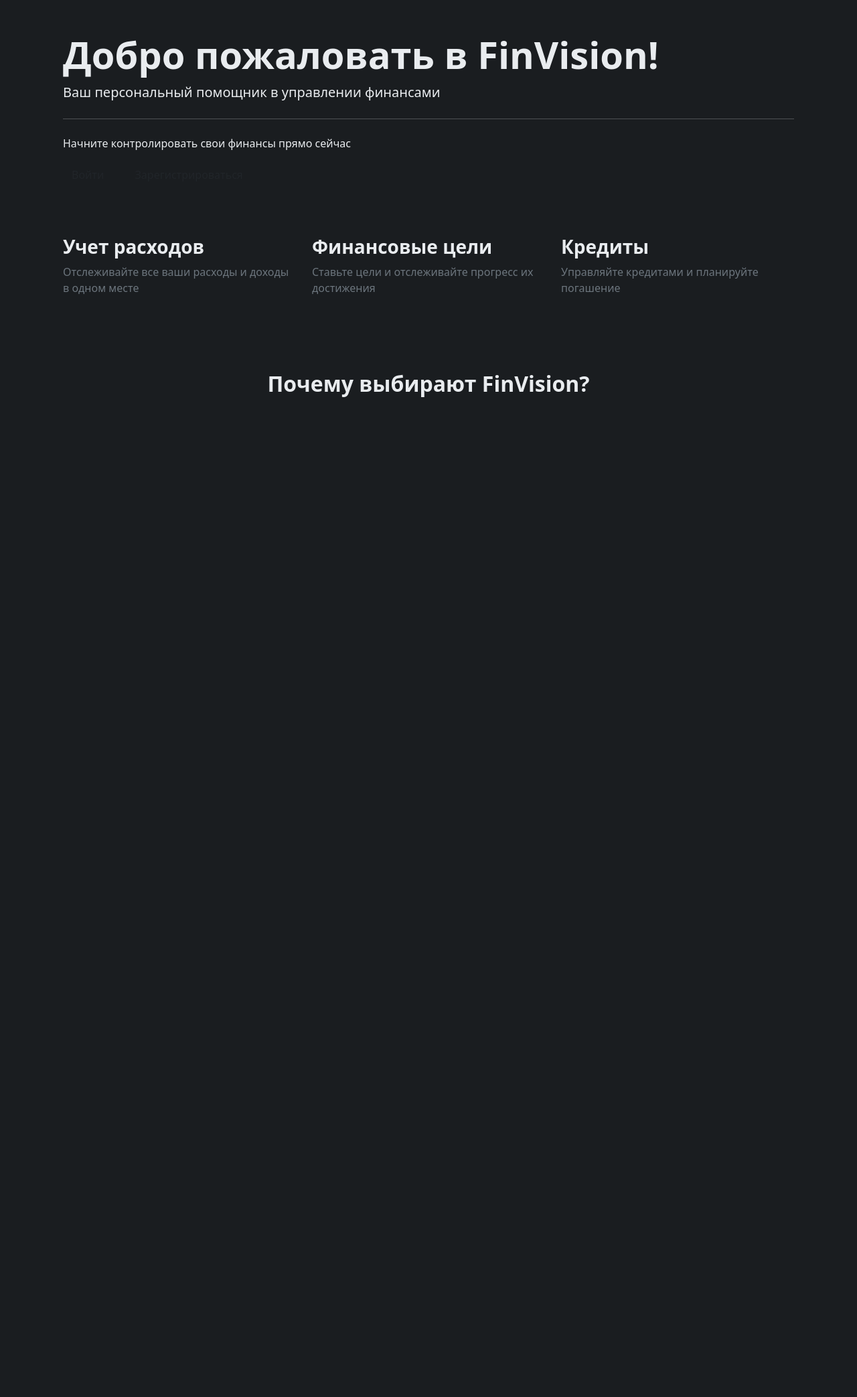
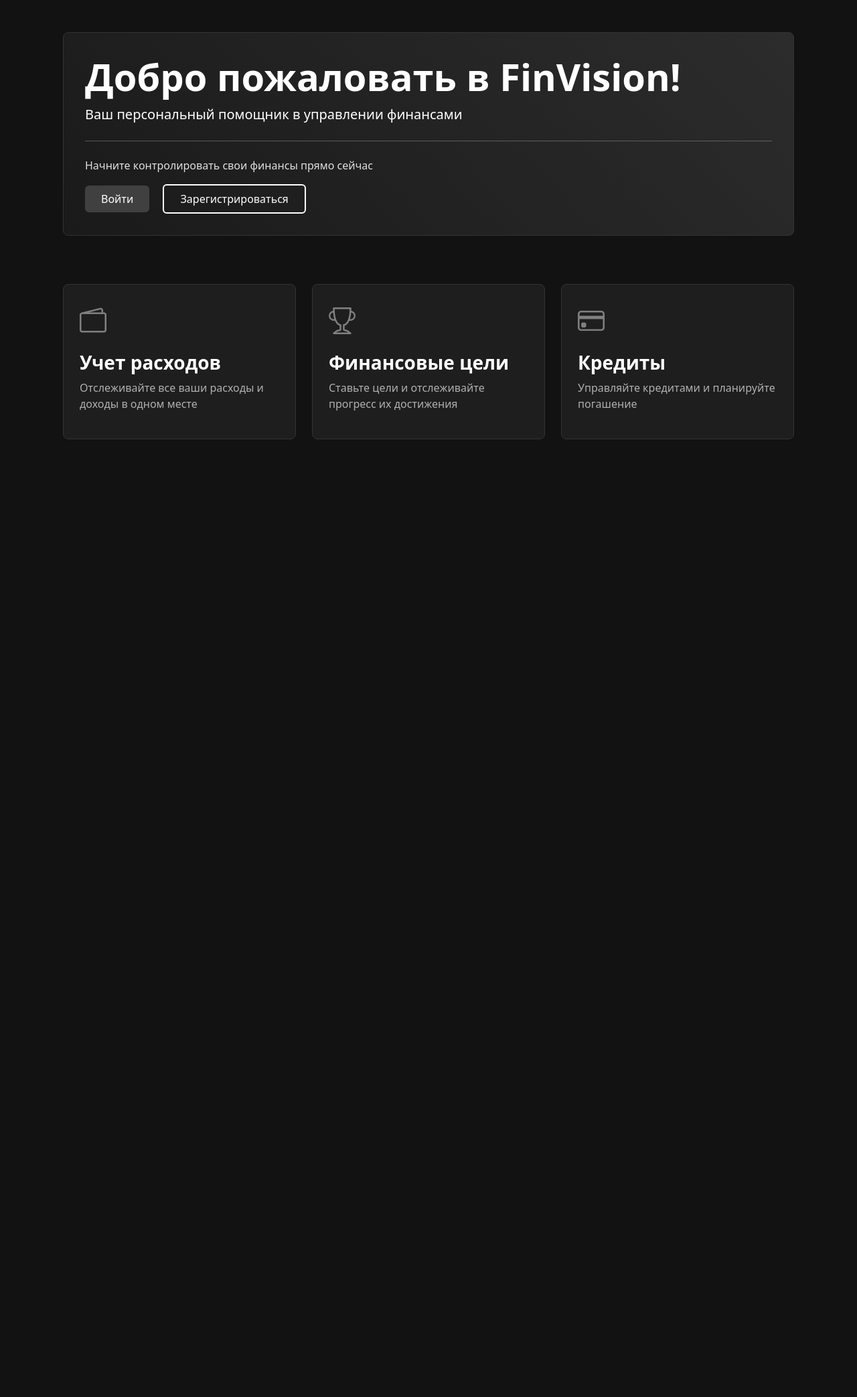
Before and after one commit to OptonGroup/FIC_hackathon, a Django app: page / in a window 1280 px wide. Shown: the part 56-2142 px from the top of the page at 67% size. Before the commit the page ends 649 px from the top, so only its background shows below. Run offline with Django 5.2, Linux system fonts and the light colour scheme; some libraries are stand-ins or nearby versions.

Commit message:
pritty main

```diff
--- a/templates/main.html
+++ b/templates/main.html
@@ -2,46 +2,60 @@
 
 {% block title %}FinVision - Главная{% endblock %}
 
-{% block extra_head %}
+{% block head %}
+{% endblock %}
+
+{% block content %}
 <link rel="stylesheet" href="https://cdn.jsdelivr.net/npm/bootstrap-icons@1.11.3/font/bootstrap-icons.min.css">
 <style>
     body {
-        background: #121212 !important;
-        color: #ffffff !important;
+        background: #121212;
+        color: #ffffff;
     }
 
     .container {
-        color: #ffffff !important;
+        color: #ffffff;
     }
 
     .hero-section {
-        background: linear-gradient(45deg, #1a1a1a, #2c2c2c) !important;
-        border: 1px solid #333 !important;
-        color: #ffffff !important;
+        background: linear-gradient(45deg, #1a1a1a, #2c2c2c);
+        border: 1px solid #333;
+        color: #ffffff;
+        padding: 2rem;
+        border-radius: 8px;
+        margin-bottom: 2rem;
     }
 
     .feature-card, .advantage-card, .testimonial-card {
-        background: #1e1e1e !important;
-        border: 1px solid #333 !important;
-        color: #ffffff !important;
+        background: #1e1e1e;
+        border: 1px solid #333;
+        color: #ffffff;
+        padding: 1.5rem;
+        border-radius: 8px;
+        height: 100%;
     }
 
     .feature-card i, .advantage-card i {
-        font-size: 2.5rem !important;
-        color: #808080 !important;
-        margin-bottom: 1rem !important;
+        font-size: 2.5rem;
+        color: #808080;
+        margin-bottom: 1rem;
+        display: block;
     }
 
     .stat-card {
-        background: linear-gradient(45deg, #1a1a1a, #2c2c2c) !important;
-        border: 1px solid #333 !important;
-        color: #ffffff !important;
+        background: linear-gradient(45deg, #1a1a1a, #2c2c2c);
+        border: 1px solid #333;
+        color: #ffffff;
+        padding: 1.5rem;
+        border-radius: 8px;
+        height: 100%;
     }
 
     .testimonial-card {
-        position: relative !important;
-        padding-top: 3rem !important;
-        background: #1e1e1e !important;
+        position: relative;
+        padding-top: 3rem;
+        background: #1e1e1e;
+        margin-top: 2rem;
     }
 
     .testimonial-img {
@@ -61,50 +75,59 @@
     }
 
     h1, h2, h3, h4, h5, h6 {
-        color: #ffffff !important;
+        color: #ffffff;
     }
 
     .btn-custom {
-        background: #404040 !important;
-        color: white !important;
-        border: none !important;
+        background: #404040;
+        color: white;
+        border: none;
+        padding: 0.5rem 1.5rem;
     }
 
     .btn-custom:hover {
-        background: #505050 !important;
-        color: white !important;
+        background: #505050;
+        color: white;
     }
 
     .btn-custom-outline {
-        background: transparent !important;
-        color: white !important;
-        border: 2px solid white !important;
+        background: transparent;
+        color: white;
+        border: 2px solid white;
+        padding: 0.5rem 1.5rem;
     }
 
     .btn-custom-outline:hover {
-        background: white !important;
-        color: #121212 !important;
+        background: white;
+        color: #121212;
     }
 
     .quote-icon {
-        color: #404040 !important;
+        color: #404040;
+        font-size: 2rem;
+        margin-bottom: 1rem;
+        display: block;
     }
 
     p {
-        color: #e0e0e0 !important;
+        color: #e0e0e0;
+        margin-bottom: 1rem;
     }
 
     .display-4, .lead, .h4, .h6 {
-        color: #ffffff !important;
+        color: #ffffff;
     }
 
     small {
-        color: #b0b0b0 !important;
+        color: #b0b0b0;
+    }
+
+    .advantages-section,
+    .stats-section,
+    .testimonials-section {
+        padding: 4rem 0;
     }
 </style>
-{% endblock %}
-
-{% block content %}
 <div class="container mt-5">
     <div class="hero-section" id="heroSection">
         <h1 class="display-4 fw-bold">Добро пожаловать в FinVision!</h1>
@@ -115,7 +138,7 @@
             <a class="btn btn-custom me-3" href="{% url 'accounts:login' %}">Войти</a>
             <a class="btn btn-custom-outline" href="{% url 'accounts:register' %}">Зарегистрироваться</a>
         {% else %}
-            <a class="btn btn-custom" href="{% url 'operations:dashboard' %}">Перейти к dashboard</a>
+            <a class="btn btn-custom-outline" href="{% url 'operations:dashboard' %}">Перейти к dashboard</a>
         {% endif %}
     </div>
 
```
Also changed, not shown: db.sqlite3.
